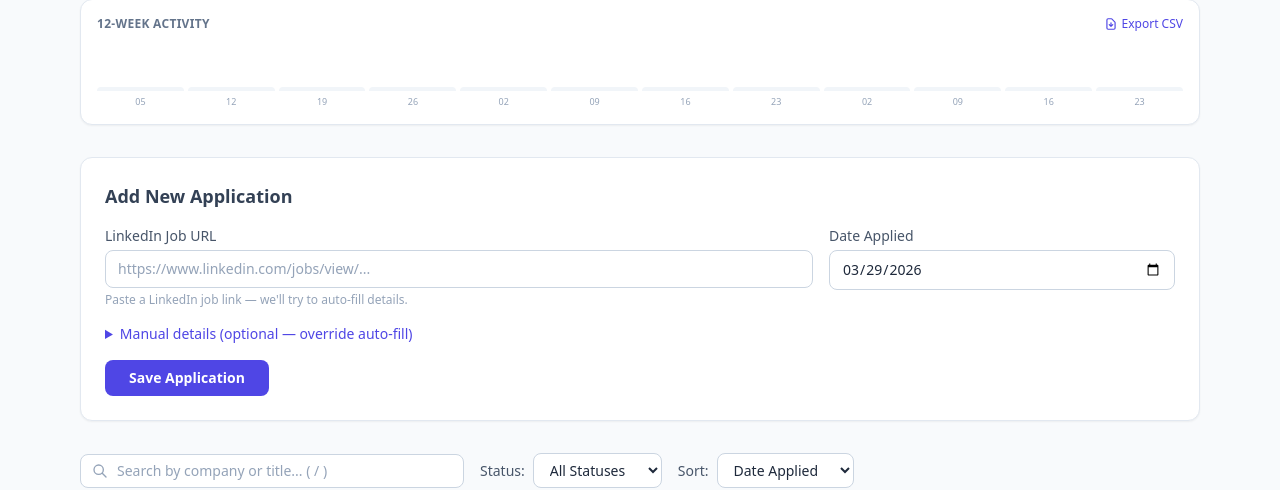
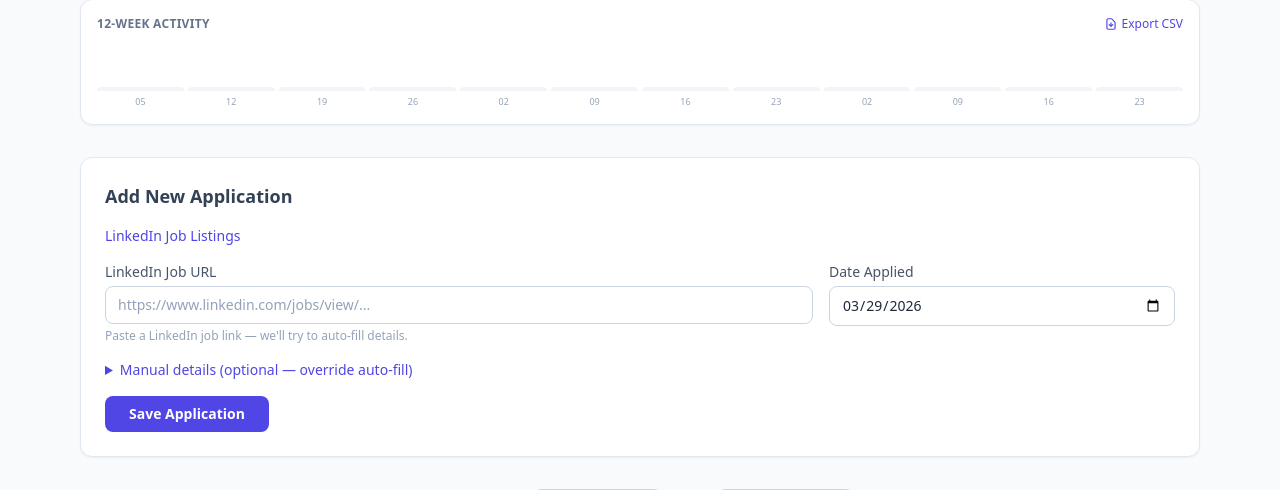
Before and after one commit to andrewni1/job-tracker, a FastAPI app: page / in a window 1280 px wide. Shown: the part 211-701 px from the top of the page. Run offline with FastAPI, Linux system fonts and the light colour scheme; data that the repository does not hold is empty; some libraries are stand-ins or nearby versions.

Commit message:
Adding link to job listings page

```diff
--- a/templates/index.html
+++ b/templates/index.html
@@ -9,6 +9,9 @@
 <!-- Add New Application -->
 <section class="bg-white rounded-xl shadow-sm border border-slate-200 p-6 mb-8">
     <h2 class="text-lg font-semibold mb-4 text-slate-700">Add New Application</h2>
+    <p class="text-sm text-slate-500 mb-4">
+        <a href="https://www.linkedin.com/jobs/search-results/?currentJobId=4373251121&keywords=United%20states&origin=SEMANTIC_SEARCH_HISTORY&geoId=103644278&distance=0.0&f_TPR=r86400" target="_blank" rel="noreferrer" class="text-indigo-600 hover:text-indigo-800">LinkedIn Job Listings</a>
+    </p>
     <form
         hx-post="/applications"
         hx-target="#app-list"
```
